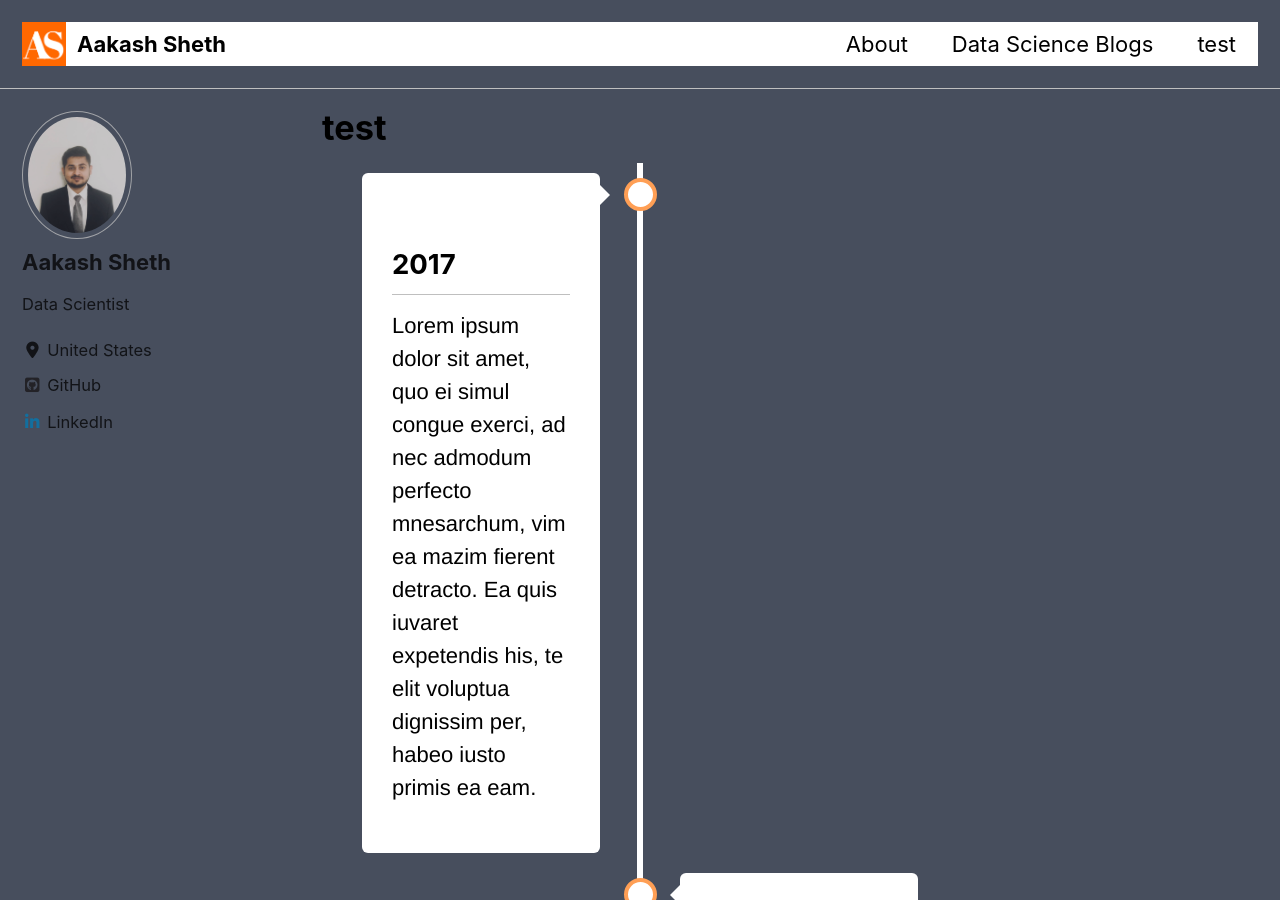
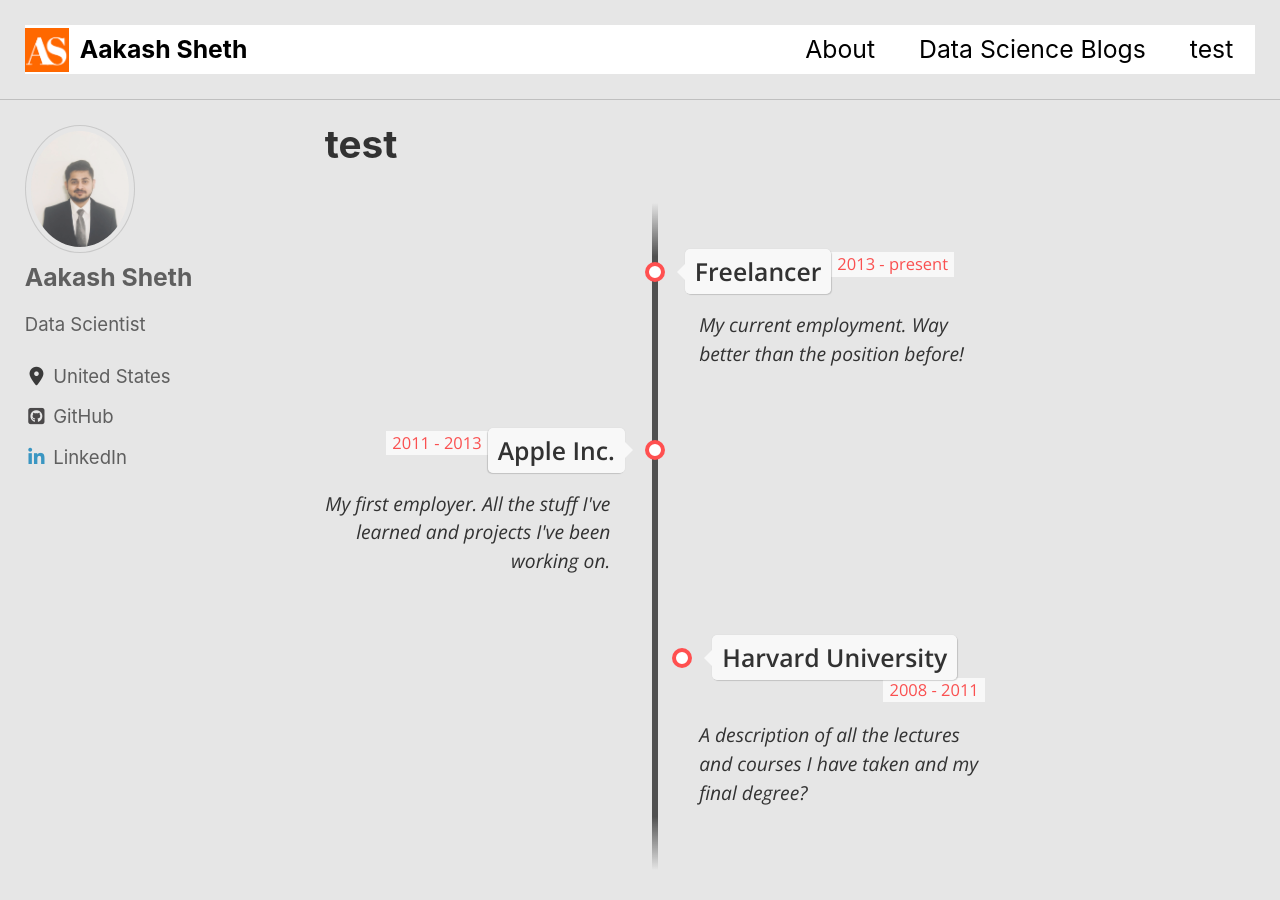
Before and after one commit to aakash-sheth/aakash-sheth.github.io, a Jekyll site: the page built from test.html, in a window 1280 px wide and 900 px high. Built offline with Jekyll 4.4.1, drawn with Linux system fonts in a browser that asks for light colours; cached includes are drawn as plain includes; nearby versions of some CDN libraries; some of the changed text lies outside the part shown.

Commit message:
test.html

```diff
--- a/test.html
+++ b/test.html
@@ -2,186 +2,333 @@
 permalink: /test/
 title: "test"
 ---
+<style>
+body {
+    margin: 0;
+    padding: 0;
+    background: rgb(230,230,230);
 
-<html>
-<head>
-<meta name="viewport" content="width=device-width, initial-scale=1.0">
-<style>
-* {
-  box-sizing: border-box;
+    color: rgb(50,50,50);
+    font-family: 'Open Sans', sans-serif;
+    font-size: 112.5%;
+    line-height: 1.6em;
   }
 
-body {
-  background-color: #474e5d;
-  font-family: Helvetica, sans-serif;
+  /* ================ The Timeline ================ */
+
+  .timeline {
+    position: relative;
+    width: 660px;
+    margin: 0 auto;
+    margin-top: 20px;
+    padding: 1em 0;
+    list-style-type: none;
   }
 
-/* The actual timeline (the vertical ruler) */
-.timeline {
-  position: relative;
-  max-width: 1200px;
-  margin: 0 auto;
+  .timeline:before {
+    position: absolute;
+    left: 50%;
+    top: 0;
+    content: ' ';
+    display: block;
+    width: 6px;
+    height: 100%;
+    margin-left: -3px;
+    background: rgb(80,80,80);
+    background: -moz-linear-gradient(top, rgba(80,80,80,0) 0%, rgb(80,80,80) 8%, rgb(80,80,80) 92%, rgba(80,80,80,0) 100%);
+    background: -webkit-gradient(linear, left top, left bottom, color-stop(0%,rgba(30,87,153,1)), color-stop(100%,rgba(125,185,232,1)));
+    background: -webkit-linear-gradient(top, rgba(80,80,80,0) 0%, rgb(80,80,80) 8%, rgb(80,80,80) 92%, rgba(80,80,80,0) 100%);
+    background: -o-linear-gradient(top, rgba(80,80,80,0) 0%, rgb(80,80,80) 8%, rgb(80,80,80) 92%, rgba(80,80,80,0) 100%);
+    background: -ms-linear-gradient(top, rgba(80,80,80,0) 0%, rgb(80,80,80) 8%, rgb(80,80,80) 92%, rgba(80,80,80,0) 100%);
+    background: linear-gradient(to bottom, rgba(80,80,80,0) 0%, rgb(80,80,80) 8%, rgb(80,80,80) 92%, rgba(80,80,80,0) 100%);
+
+    z-index: 5;
   }
 
-/* The actual timeline (the vertical ruler) */
-.timeline::after {
-  content: '';
-  position: absolute;
-  width: 6px;
-  background-color: white;
-  top: 0;
-  bottom: 0;
-  left: 50%;
-  margin-left: -3px;
+  .timeline li {
+    padding: 1em 0;
   }
 
-/* Container around content */
-.container {
-  padding: 10px 40px;
-  position: relative;
-  background-color: inherit;
-  width: 50%;
+  .timeline li:after {
+    content: "";
+    display: block;
+    height: 0;
+    clear: both;
+    visibility: hidden;
   }
 
-/* The circles on the timeline */
-.container::after {
-  content: '';
-  position: absolute;
-  width: 25px;
-  height: 25px;
-  right: -17px;
-  background-color: white;
-  border: 4px solid #FF9F55;
-  top: 15px;
-  border-radius: 50%;
-  z-index: 1;
+  .direction-l {
+    position: relative;
+    width: 300px;
+    float: left;
+    text-align: right;
   }
 
-/* Place the container to the left */
-.left {
-  left: 0;
+  .direction-r {
+    position: relative;
+    width: 300px;
+    float: right;
   }
 
-/* Place the container to the right */
-.right {
-  left: 50%;
+  .flag-wrapper {
+    position: relative;
+    display: inline-block;
+
+    text-align: center;
   }
 
-/* Add arrows to the left container (pointing right) */
-.left::before {
-  content: " ";
-  height: 0;
-  position: absolute;
-  top: 22px;
-  width: 0;
-  z-index: 1;
-  right: 30px;
-  border: medium solid white;
-  border-width: 10px 0 10px 10px;
-  border-color: transparent transparent transparent white;
+  .flag {
+    position: relative;
+    display: inline;
+    background: rgb(248,248,248);
+    padding: 6px 10px;
+    border-radius: 5px;
+
+    font-weight: 600;
+    text-align: left;
   }
 
-/* Add arrows to the right container (pointing left) */
-.right::before {
-  content: " ";
-  height: 0;
-  position: absolute;
-  top: 22px;
-  width: 0;
-  z-index: 1;
-  left: 30px;
-  border: medium solid white;
-  border-width: 10px 10px 10px 0;
-  border-color: transparent white transparent transparent;
+  .direction-l .flag {
+    -webkit-box-shadow: -1px 1px 1px rgba(0,0,0,0.15), 0 0 1px rgba(0,0,0,0.15);
+    -moz-box-shadow: -1px 1px 1px rgba(0,0,0,0.15), 0 0 1px rgba(0,0,0,0.15);
+    box-shadow: -1px 1px 1px rgba(0,0,0,0.15), 0 0 1px rgba(0,0,0,0.15);
   }
 
-/* Fix the circle for containers on the right side */
-.right::after {
-  left: -16px;
+  .direction-r .flag {
+    -webkit-box-shadow: 1px 1px 1px rgba(0,0,0,0.15), 0 0 1px rgba(0,0,0,0.15);
+    -moz-box-shadow: 1px 1px 1px rgba(0,0,0,0.15), 0 0 1px rgba(0,0,0,0.15);
+    box-shadow: 1px 1px 1px rgba(0,0,0,0.15), 0 0 1px rgba(0,0,0,0.15);
   }
 
-/* The actual content */
-.content {
-  padding: 20px 30px;
-  background-color: white;
-  position: relative;
-  border-radius: 6px;
+  .direction-l .flag:before,
+  .direction-r .flag:before {
+    position: absolute;
+    top: 50%;
+    right: -40px;
+    content: ' ';
+    display: block;
+    width: 12px;
+    height: 12px;
+    margin-top: -10px;
+    background: #fff;
+    border-radius: 10px;
+    border: 4px solid rgb(255,80,80);
+    z-index: 10;
   }
 
-/* Media queries - Responsive timeline on screens less than 600px wide */
-@media screen and (max-width: 600px) {
-  /* Place the timelime to the left */
-  .timeline::after {
-  left: 31px;
+  .direction-r .flag:before {
+    left: -40px;
   }
 
-  /* Full-width containers */
-  .container {
-  width: 100%;
-  padding-left: 70px;
-  padding-right: 25px;
+  .direction-l .flag:after {
+    content: "";
+    position: absolute;
+    left: 100%;
+    top: 50%;
+    height: 0;
+    width: 0;
+    margin-top: -8px;
+    border: solid transparent;
+    border-left-color: rgb(248,248,248);
+    border-width: 8px;
+    pointer-events: none;
   }
 
-  /* Make sure that all arrows are pointing leftwards */
-  .container::before {
-  left: 60px;
-  border: medium solid white;
-  border-width: 10px 10px 10px 0;
-  border-color: transparent white transparent transparent;
+  .direction-r .flag:after {
+    content: "";
+    position: absolute;
+    right: 100%;
+    top: 50%;
+    height: 0;
+    width: 0;
+    margin-top: -8px;
+    border: solid transparent;
+    border-right-color: rgb(248,248,248);
+    border-width: 8px;
+    pointer-events: none;
   }
 
-  /* Make sure all circles are at the same spot */
-  .left::after, .right::after {
-  left: 15px;
+  .time-wrapper {
+    display: inline;
+
+    line-height: 1em;
+    font-size: 0.66666em;
+    color: rgb(250,80,80);
+    vertical-align: middle;
   }
 
-  /* Make all right containers behave like the left ones */
-  .right {
-  left: 0%;
+  .direction-l .time-wrapper {
+    float: left;
   }
+
+  .direction-r .time-wrapper {
+    float: right;
   }
+
+  .time {
+    display: inline-block;
+    padding: 4px 6px;
+    background: rgb(248,248,248);
+  }
+
+  .desc {
+    margin: 1em 0.75em 0 0;
+
+    font-size: 0.77777em;
+    font-style: italic;
+    line-height: 1.5em;
+  }
+
+  .direction-r .desc {
+    margin: 1em 0 0 0.75em;
+  }
+
+  /* ================ Timeline Media Queries ================ */
+
+  @media screen and (max-width: 660px) {
+
+  .timeline {
+       width: 100%;
+      padding: 4em 0 1em 0;
+  }
+
+  .timeline li {
+      padding: 2em 0;
+  }
+
+  .direction-l,
+  .direction-r {
+      float: none;
+      width: 100%;
+
+      text-align: center;
+  }
+
+  .flag-wrapper {
+      text-align: center;
+  }
+
+  .flag {
+      background: rgb(255,255,255);
+      z-index: 15;
+  }
+
+  .direction-l .flag:before,
+  .direction-r .flag:before {
+    position: absolute;
+    top: -30px;
+      left: 50%;
+      content: ' ';
+      display: block;
+      width: 12px;
+      height: 12px;
+      margin-left: -9px;
+      background: #fff;
+      border-radius: 10px;
+      border: 4px solid rgb(255,80,80);
+      z-index: 10;
+  }
+
+  .direction-l .flag:after,
+  .direction-r .flag:after {
+      content: "";
+      position: absolute;
+      left: 50%;
+      top: -8px;
+      height: 0;
+      width: 0;
+      margin-left: -8px;
+      border: solid transparent;
+      border-bottom-color: rgb(255,255,255);
+      border-width: 8px;
+      pointer-events: none;
+  }
+
+  .time-wrapper {
+      display: block;
+      position: relative;
+      margin: 4px 0 0 0;
+      z-index: 14;
+  }
+
+  .direction-l .time-wrapper {
+      float: none;
+  }
+
+  .direction-r .time-wrapper {
+      float: none;
+  }
+
+  .desc {
+      position: relative;
+      margin: 1em 0 0 0;
+      padding: 1em;
+      background: rgb(245,245,245);
+      -webkit-box-shadow: 0 0 1px rgba(0,0,0,0.20);
+      -moz-box-shadow: 0 0 1px rgba(0,0,0,0.20);
+      box-shadow: 0 0 1px rgba(0,0,0,0.20);
+
+    z-index: 15;
+  }
+
+  .direction-l .desc,
+  .direction-r .desc {
+      position: relative;
+      margin: 1em 1em 0 1em;
+      padding: 1em;
+
+    z-index: 15;
+  }
+
+  }
+
+  @media screen and (min-width: 400px ?? max-width: 660px) {
+
+  .direction-l .desc,
+  .direction-r .desc {
+      margin: 1em 4em 0 4em;
+  }
+
+  }
+
 </style>
-</head>
-<body>
+<link href='https://fonts.googleapis.com/css?family=Open+Sans:400,300,300italic,400italic,600,600italic,700,700italic' rel='stylesheet' type='text/css'>
 
-<div class="timeline">
-  <div class="container left">
-    <div class="content">
-      <h2>2017</h2>
-      <p>Lorem ipsum dolor sit amet, quo ei simul congue exerci, ad nec admodum perfecto mnesarchum, vim ea mazim fierent detracto. Ea quis iuvaret expetendis his, te elit voluptua dignissim per, habeo iusto primis ea eam.</p>
+<!-- The Timeline -->
+
+<ul class="timeline">
+
+	<!-- Item 1 -->
+	<li>
+		<div class="direction-r">
+			<div class="flag-wrapper">
+				<span class="flag">Freelancer</span>
+				<span class="time-wrapper"><span class="time">2013 - present</span></span>
 			</div>
+			<div class="desc">My current employment. Way better than the position before!</div>
 		</div>
-  <div class="container right">
-    <div class="content">
-      <h2>2016</h2>
-      <p>Lorem ipsum dolor sit amet, quo ei simul congue exerci, ad nec admodum perfecto mnesarchum, vim ea mazim fierent detracto. Ea quis iuvaret expetendis his, te elit voluptua dignissim per, habeo iusto primis ea eam.</p>
+	</li>
+
+	<!-- Item 2 -->
+	<li>
+		<div class="direction-l">
+			<div class="flag-wrapper">
+				<span class="flag">Apple Inc.</span>
+				<span class="time-wrapper"><span class="time">2011 - 2013</span></span>
 			</div>
+			<div class="desc">My first employer. All the stuff I've learned and projects I've been working on.</div>
 		</div>
-  <div class="container left">
-    <div class="content">
-      <h2>2015</h2>
-      <p>Lorem ipsum dolor sit amet, quo ei simul congue exerci, ad nec admodum perfecto mnesarchum, vim ea mazim fierent detracto. Ea quis iuvaret expetendis his, te elit voluptua dignissim per, habeo iusto primis ea eam.</p>
+	</li>
+
+	<!-- Item 3 -->
+	<li>
+		<div class="direction-r">
+			<div class="flag-wrapper">
+				<span class="flag">Harvard University</span>
+				<span class="time-wrapper"><span class="time">2008 - 2011</span></span>
 			</div>
+			<div class="desc">A description of all the lectures and courses I have taken and my final degree?</div>
 		</div>
-  <div class="container right">
-    <div class="content">
-      <h2>2012</h2>
-      <p>Lorem ipsum dolor sit amet, quo ei simul congue exerci, ad nec admodum perfecto mnesarchum, vim ea mazim fierent detracto. Ea quis iuvaret expetendis his, te elit voluptua dignissim per, habeo iusto primis ea eam.</p>
-    </div>
-  </div>
-  <div class="container left">
-    <div class="content">
-      <h2>2011</h2>
-      <p>Lorem ipsum dolor sit amet, quo ei simul congue exerci, ad nec admodum perfecto mnesarchum, vim ea mazim fierent detracto. Ea quis iuvaret expetendis his, te elit voluptua dignissim per, habeo iusto primis ea eam.</p>
-    </div>
-  </div>
-  <div class="container right">
-    <div class="content">
-      <h2>2007</h2>
-      <p>Lorem ipsum dolor sit amet, quo ei simul congue exerci, ad nec admodum perfecto mnesarchum, vim ea mazim fierent detracto. Ea quis iuvaret expetendis his, te elit voluptua dignissim per, habeo iusto primis ea eam.</p>
-    </div>
-  </div>
-</div>
+	</li>
 
-</body>
-</html>
+</ul>
```
Lines whose indentation alone changed are shown as unchanged.
